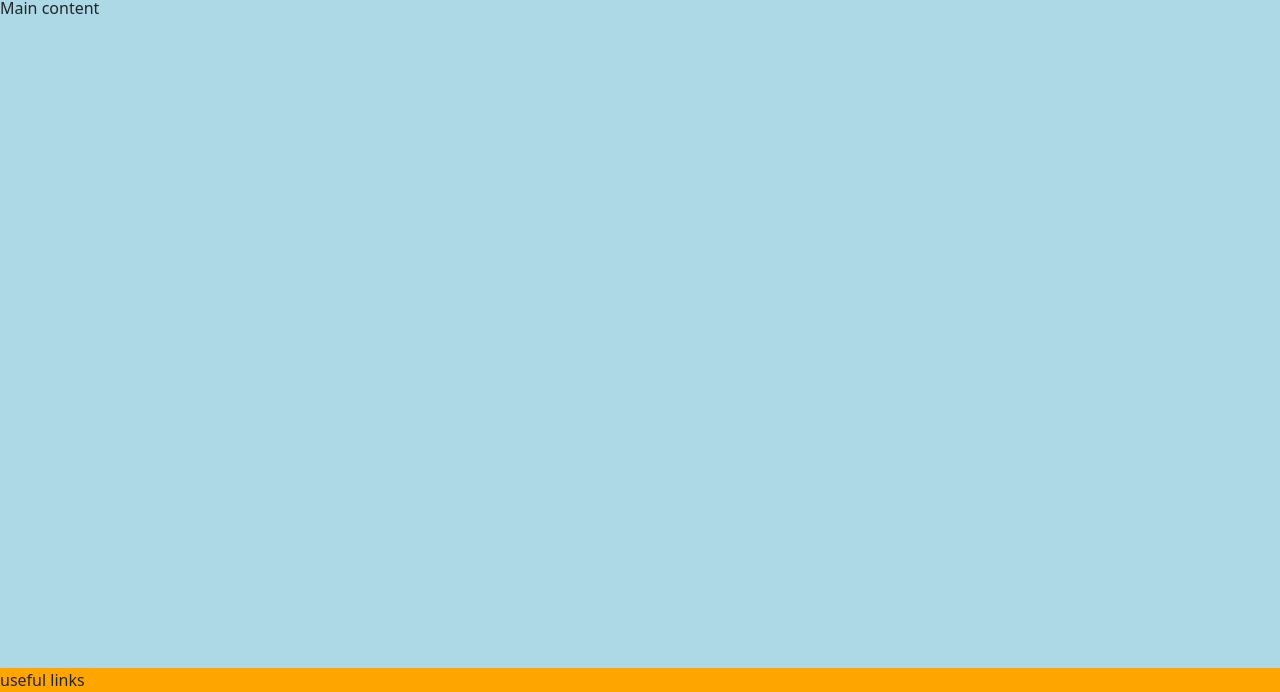
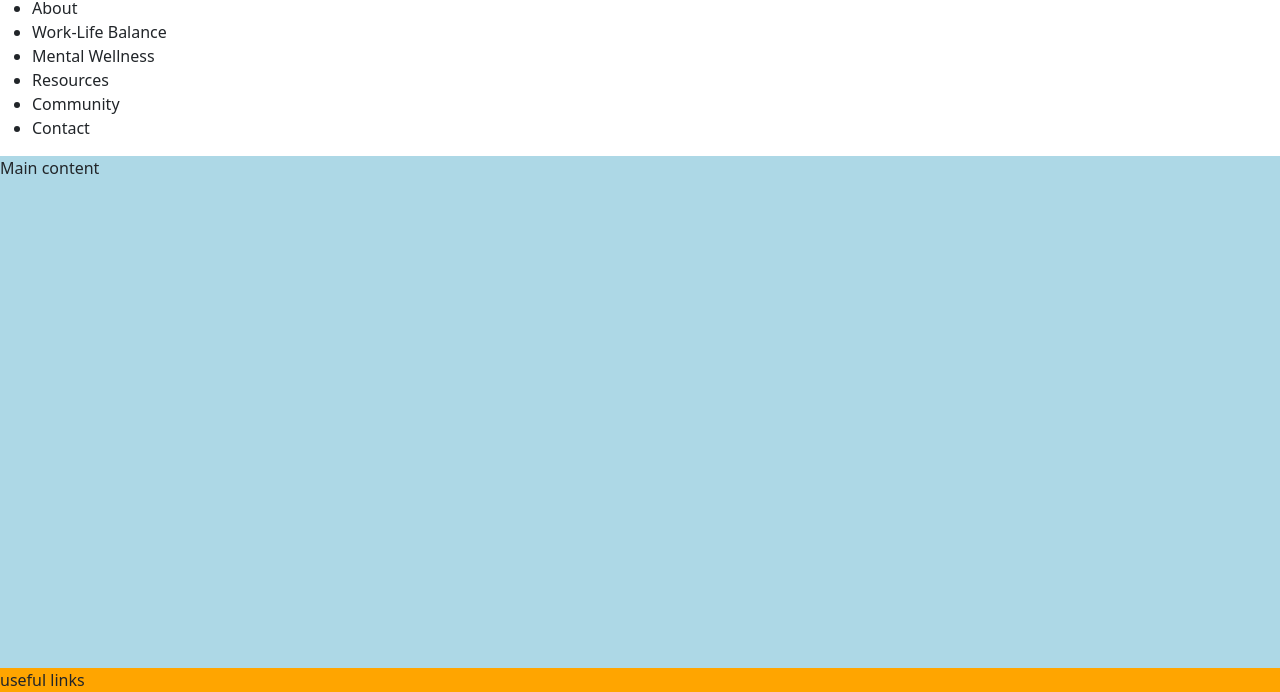
Before and after one commit to samira-hussein/Work-Life-Wellness-Hub, a plain HTML site: page index.html in a window 1280 px wide. Shown: the part 108-800 px from the top of the page. Drawn offline with nearby package versions, Linux system fonts and the light colour scheme.

Commit message:
Add nav bar

```diff
--- a/index.html
+++ b/index.html
@@ -26,7 +26,16 @@
         <h1 id="logo"> Your Mental <br> Wellness Matters </h1>
     </a>
 </header>
-
+<nav>
+    <ul>
+        <li>About</li>
+        <li>Work-Life Balance</li>
+        <li>Mental Wellness</li>
+        <li>Resources</li>
+        <li>Community</li>
+        <li>Contact</li>
+    </ul>
+</nav>
 <!-- Main content-->
  <main> Main content </main>
 
```
